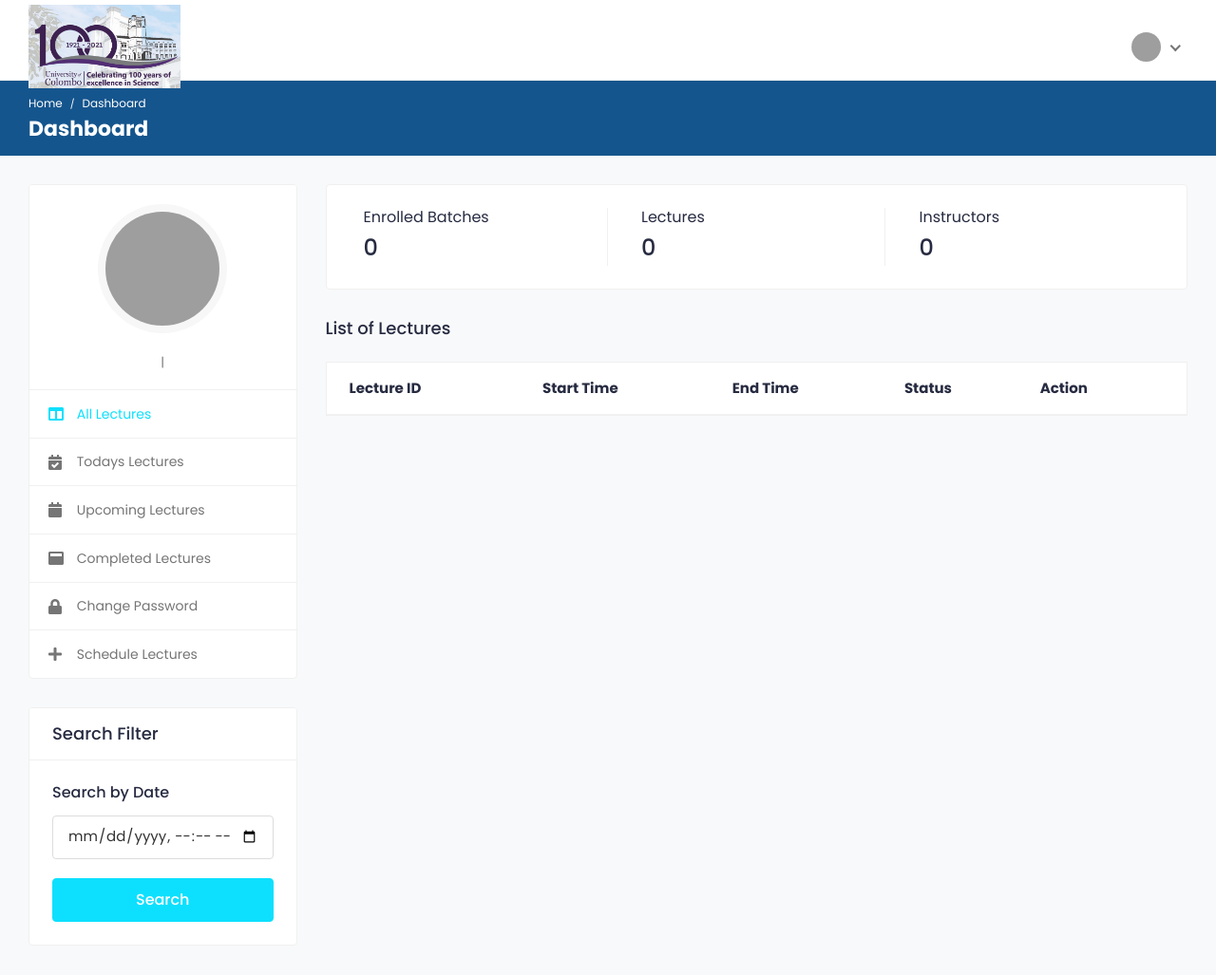
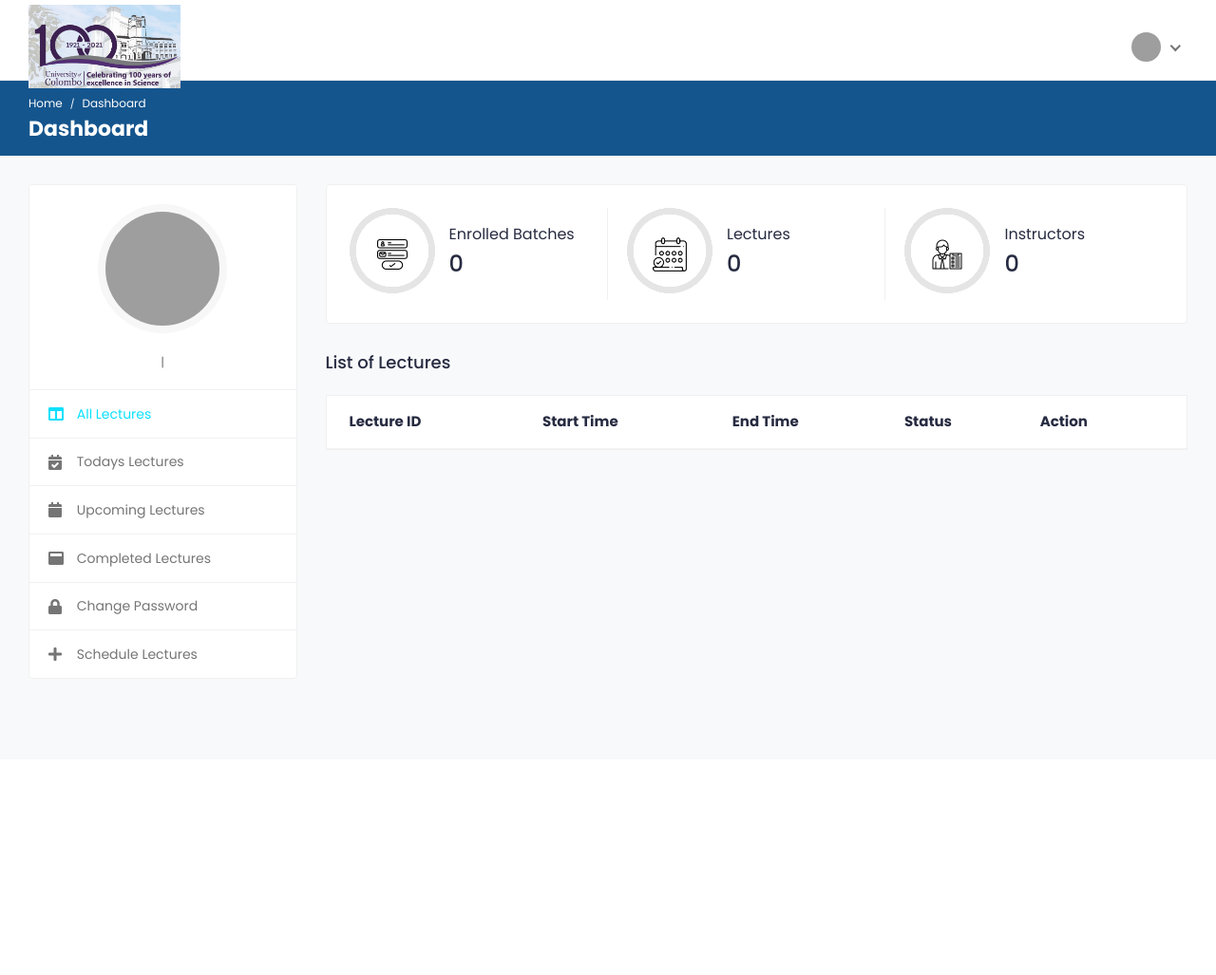
Before and after one commit to HesaraMahela/Qr_attendants_app, a PHP site: page /QR_Attendance/instructor/home.php in a window 1280 px wide. Shown: the whole page at 95% size. After the commit the page ends 715 px from the top, so only its background shows below. Run offline with PHP 8.4, Linux system fonts and the light colour scheme; the visitor is signed in with stand-in values (Sample User, id 1); data comes from the database, SQL or seed files in the repository; data that the repository does not hold is empty; grey boxes are pictures that could not be loaded.

Commit message:
filer front end  was removed

```diff
--- a/instructor/home.php
+++ b/instructor/home.php
@@ -230,26 +230,7 @@
 							</div>
 							<!-- /Profile Sidebar -->
 
-							<!-- Search Filter -->
-							<div class="card search-filter">
-								<div class="card-header">
-									<h4 class="card-title mb-0">Search Filter</h4>
-								</div>
-								<div class="card-body">
-							<form method="POST" action="home.php">
-								<div class="filter-widget">
-									<h4>Search by Date</h4>
-									<div>
-										<input type="datetime-local" class="form-control datetimepicker" name="parm1" placeholder="Select Date">
-									</div>
-								</div>
-									<div class="btn-search">
-										<button class="btn btn-block" type="submit" name="search">Search</button>
-									</div>
-								</div>
-							</form>
-							</div>
-							<!-- /Search Filter -->
+
 
 						</div>
 
@@ -359,69 +340,8 @@
 																	//$s_time = date("Y-m-d",strtotime($row['e_time']));
 																	//$currentdate = date('Y-m-d');
 
-																	if(ISSET($_POST['search']))
-																	{
-																		$prm1 = $_POST['parm1'];
-																		if($prm1 == null)
-																		{
-																			$z = $conn->query("SELECT * FROM lecture INNER JOIN module on lecture.m_code = module.m_code WHERE lecture.m_code = '$m_code' AND ins_id = '$ins_id' ORDER BY lec_id ASC") or die ($conn->error());
-																		}
-																		else
-																		{
-																			$z = $conn->query("SELECT * FROM lecture INNER JOIN module on lecture.m_code = module.m_code WHERE lecture.m_code = '$m_code' AND ins_id = '$ins_id' AND lecture.s_time = '$prm1' ORDER BY lec_id ASC") or die ($conn->error());
-																		}
 
-																	while($row = $z->fetch_array()){
 
-																?>
-
-																	<tr>
-																		<td><?php echo $row['lec_id']; ?></td>
-																		<td><?php echo $row['s_time']; ?></td>
-																		<td><?php echo $row['e_time']; ?></td>
-																		<td>
-																			<?php
-																				$s_date_time = $row['e_time'];
-																				$currentdate_time = date('Y-m-d H:i:s');
-
-																				$s_date = date("Y-m-d",strtotime($row['e_time']));
-																				$currentdate = date('Y-m-d');
-
-																				if($s_date == $currentdate)
-																				{
-																					if($s_date_time > $currentdate_time)
-																					{?>
-																						<span class="badge badge-pill bg-success-light">Today</span>
-																			<?php	}
-																					else
-																					{?>
-																						<span class="badge badge-pill bg-danger-light">Completed</span>
-																			<?php	}
-																				}
-																				if($s_date > $currentdate)
-																				{?>
-																					<span class="badge badge-pill bg-info-light">Upcoming</span>
-																	   <?php	}
-																			if($s_date < $currentdate)
-																				{?>
-																					<span class="badge badge-pill bg-danger-light">Completed</span>
-																	   <?php	}
-																			?>
-																		</td>
-																		<td>
-																			<div class="table-action">
-																				<a href="view.php?lec_id=<?php echo $row['lec_id']; ?>" class="btn btn-sm bg-info-light">
-																					<i class="far fa-eye"></i> View
-																				</a>
-																			</div>
-																		</td>
-																	</tr>
-																	<?php
-
-																	}
-																}
-																else
-																{
 
 																	$z = $conn->query("SELECT * FROM lecture INNER JOIN module on lecture.m_code = module.m_code WHERE lecture.m_code = '$m_code' AND ins_id = '$ins_id' ORDER BY lec_id ASC") or die ($conn->error());
 
@@ -473,7 +393,7 @@
 																	<?php
 
 																	}
-																}
+
 
 																	?>
 																</tbody>
```
Also changed, not shown: instructor/upcoming.php (+1 -20 lines).
